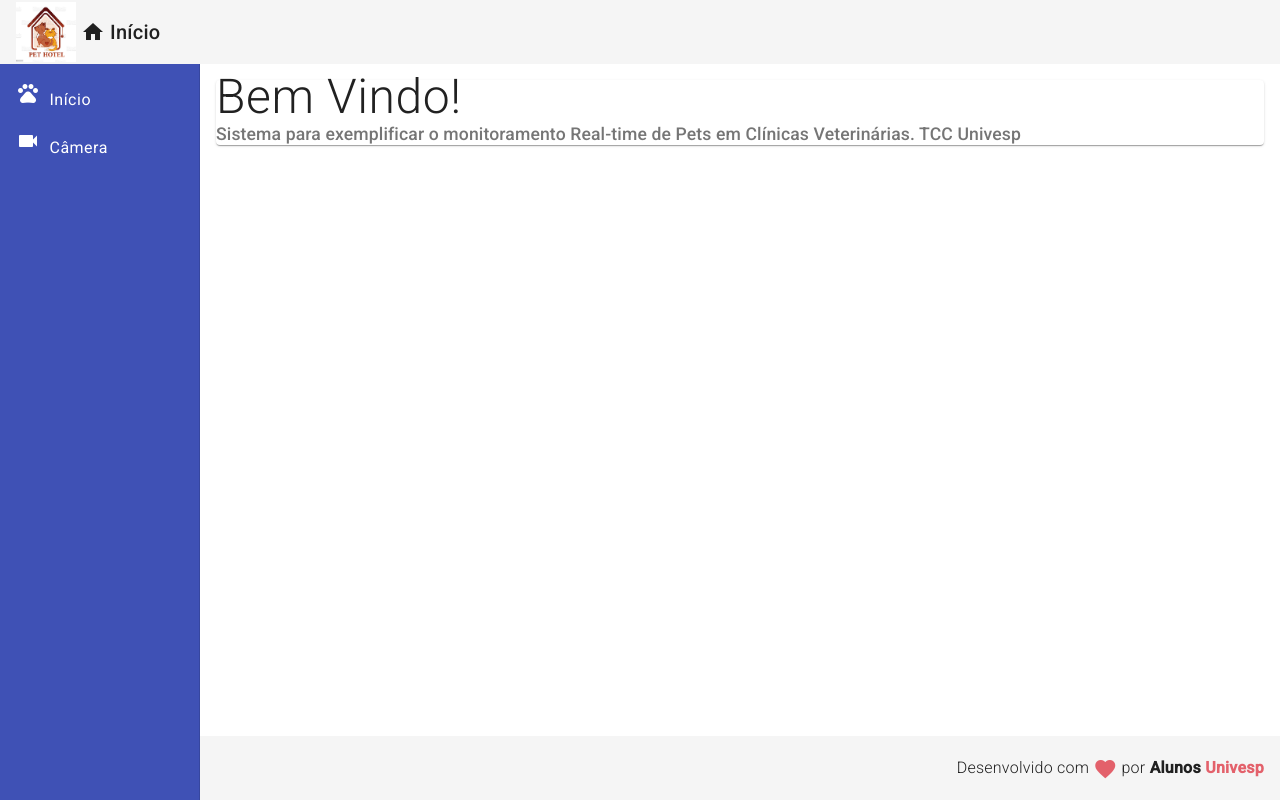
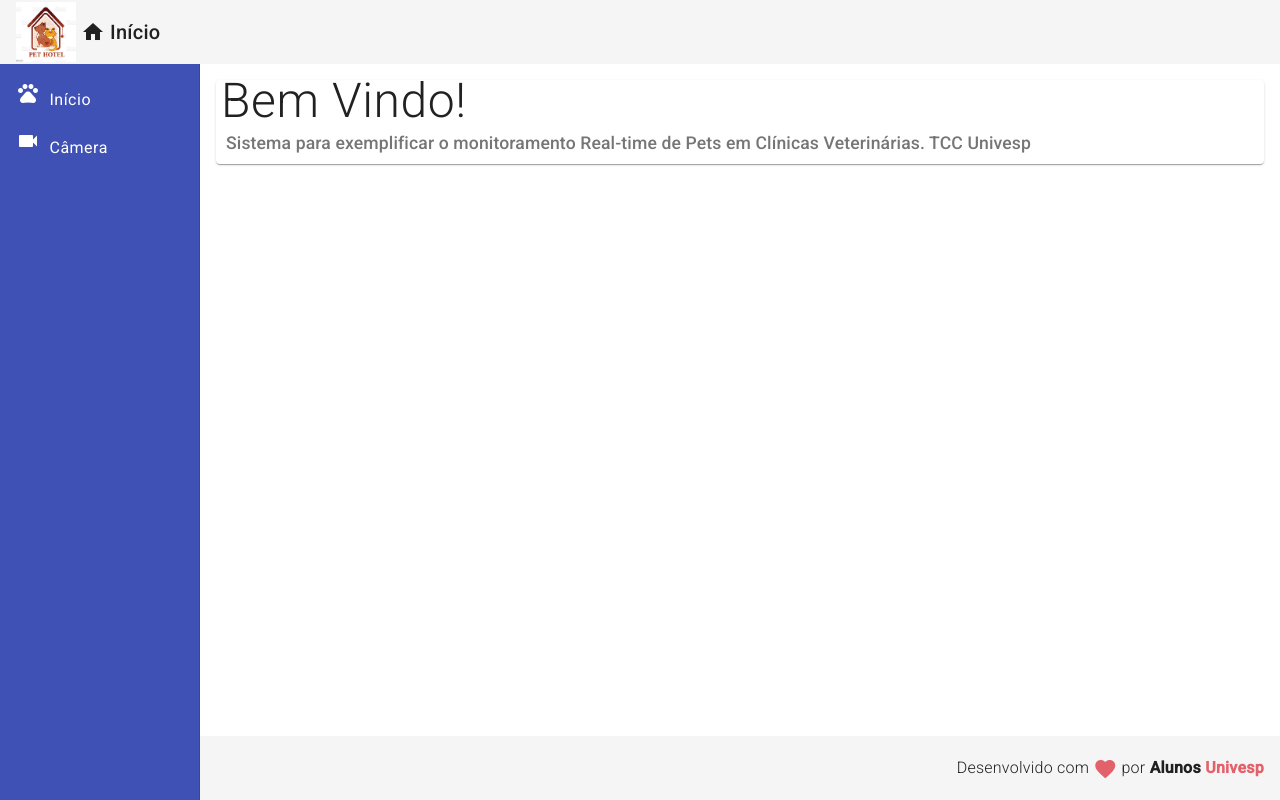
Before and after one commit to Givaild/TCC-Project, an Angular app in the folder frontendHotel/: page / in a window 1280 px wide. Built offline with nearby package versions, Linux system fonts and the light colour scheme.

Commit message:
fix: adjust css in home component

```diff
--- a/frontendHotel/src/app/views/home/home.component.css
+++ b/frontendHotel/src/app/views/home/home.component.css
@@ -2,9 +2,9 @@
     font-size: 3rem;
     font-weight: 300;
     font-weight: 1.2;
-    padding-top: 1px;
+    padding: 5px;
 }
 .home .subtitle {
     font-size: 1.1rem;
-    padding-top: 10px;
+    padding: 10px;
 }
--- a/frontendHotel/src/app/views/home/home.component.html
+++ b/frontendHotel/src/app/views/home/home.component.html
@@ -1,5 +1,8 @@
 <mat-card class="home mat-elevation-z3">
-  <mat-card-title class="title"> Bem Vindo! </mat-card-title>
+  <mat-card-title class="title">
+    Bem Vindo!
+  </mat-card-title>
+
   <mat-card-subtitle class="subtitle">
     Sistema para exemplificar o monitoramento Real-time de Pets em Clínicas
     Veterinárias. TCC Univesp
```
